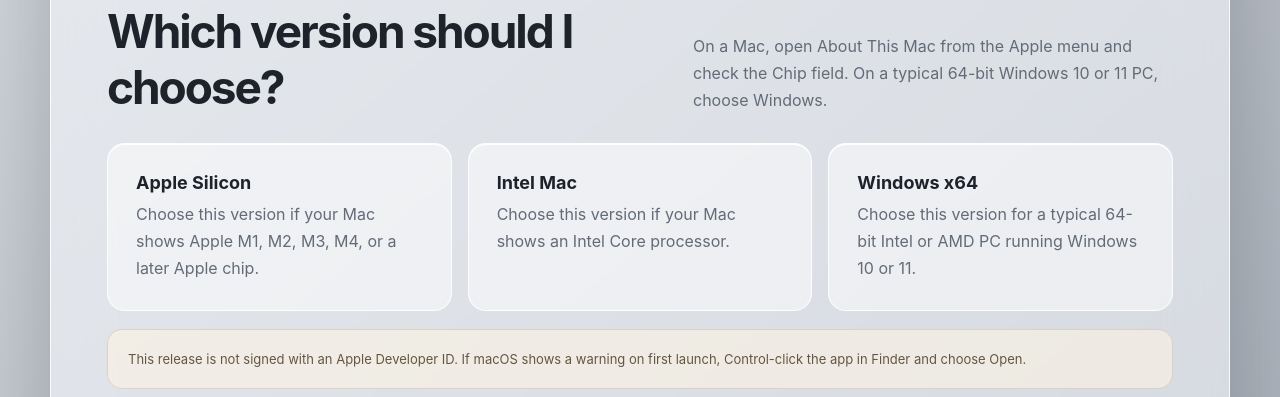
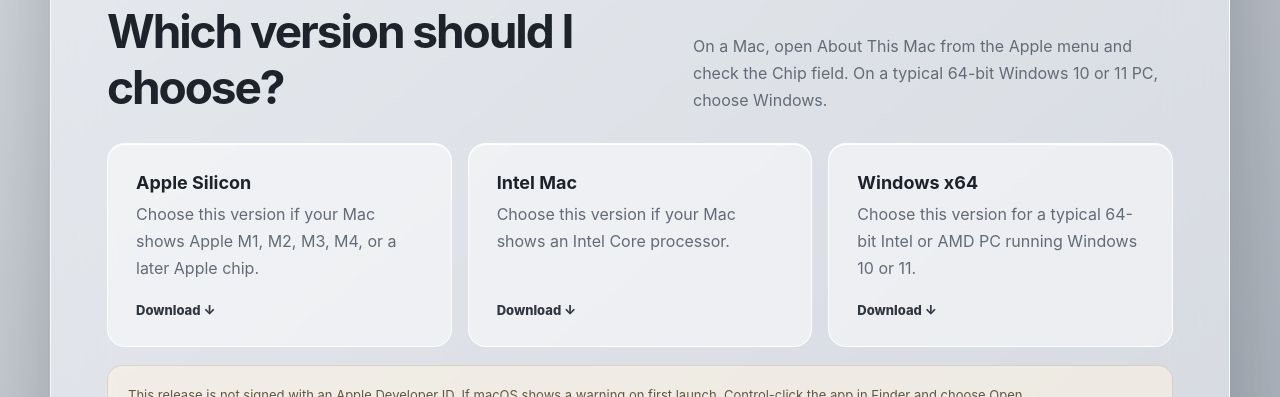
Before and after one commit to matcha-gumii/task-progress-board-mac, an Electron app: page docs/index.html in a window 1280 px wide. Shown: the part 1207-1604 px from the top of the page. Drawn offline with Linux system fonts and the light colour scheme.

Commit message:
Link platform guide cards to downloads

```diff
--- a/docs/index.html
+++ b/docs/index.html
@@ -81,9 +81,11 @@
     .feature h3 { margin:0 0 9px; font-size:17px; }
     .feature p { margin:0; color:var(--muted); font-size:14px; line-height:1.7; }
     .guide { display:grid; grid-template-columns:repeat(auto-fit,minmax(220px,1fr)); gap:16px; }
-    .guide-card { padding:28px; border:1px solid var(--line); border-radius:18px; background:rgba(255,255,255,.5); box-shadow:inset 0 1px 0 #fff; }
+    .guide-card { display:flex; flex-direction:column; padding:28px; color:inherit; text-decoration:none; border:1px solid var(--line); border-radius:18px; background:rgba(255,255,255,.5); box-shadow:inset 0 1px 0 #fff; transition:transform .18s ease,box-shadow .18s ease,background .18s ease; }
+    .guide-card:hover { transform:translateY(-2px); background:rgba(255,255,255,.68); box-shadow:0 14px 28px rgba(53,61,71,.12),inset 0 1px 0 #fff; }
     .guide-card strong { display:block; margin-bottom:8px; font-size:18px; }
-    .guide-card p { margin:0; color:var(--muted); line-height:1.7; }
+    .guide-card p { flex:1; margin:0; color:var(--muted); line-height:1.7; }
+    .guide-link { display:inline-block; margin-top:20px; color:#303741; font-size:13px; font-weight:800; }
     .notice { margin-top:18px; padding:18px 20px; border:1px solid rgba(129,105,77,.2); border-radius:15px; background:rgba(255,246,228,.54); color:#655640; font-size:13px; line-height:1.7; }
     .license { display:flex; align-items:center; justify-content:space-between; gap:24px; padding:28px; border:1px solid rgba(255,255,255,.86); border-radius:19px; background:linear-gradient(145deg,rgba(255,255,255,.7),rgba(217,221,226,.5)); box-shadow:inset 0 1px 0 #fff; }
     .license p { max-width:720px; margin:8px 0 0; color:var(--muted); line-height:1.7; }
@@ -179,9 +181,9 @@
       <section class="section" id="download-help">
         <div class="section-head"><h2 data-ja="どれを選べばいい？" data-en="Which version should I choose?">どれを選べばいい？</h2><p data-ja="Macはメニューの「このMacについて」でチップを確認できます。Windows 10／11の一般的な64bit PCはWindows版を選んでください。" data-en="On a Mac, open About This Mac from the Apple menu and check the Chip field. On a typical 64-bit Windows 10 or 11 PC, choose Windows.">Macはメニューの「このMacについて」でチップを確認できます。Windows 10／11の一般的な64bit PCはWindows版を選んでください。</p></div>
         <div class="guide">
-          <div class="guide-card"><strong>Apple Silicon</strong><p data-ja="「Apple M1」「M2」「M3」「M4」などと表示されるMacはこちらです。" data-en="Choose this version if your Mac shows Apple M1, M2, M3, M4, or a later Apple chip.">「Apple M1」「M2」「M3」「M4」などと表示されるMacはこちらです。</p></div>
-          <div class="guide-card"><strong>Intel Mac</strong><p data-ja="「Intel Core i5」「Intel Core i7」などと表示されるMacはこちらです。" data-en="Choose this version if your Mac shows an Intel Core processor.">「Intel Core i5」「Intel Core i7」などと表示されるMacはこちらです。</p></div>
-          <div class="guide-card"><strong>Windows x64</strong><p data-ja="Windows 10／11を搭載した一般的なIntel・AMD製64bit PCはこちらです。" data-en="Choose this version for a typical 64-bit Intel or AMD PC running Windows 10 or 11.">Windows 10／11を搭載した一般的なIntel・AMD製64bit PCはこちらです。</p></div>
+          <a class="guide-card" href="https://github.com/matcha-gumii/task-progress-board-mac/releases/latest/download/Task-Progress-Board-1.0.0-mac-arm64.dmg"><strong>Apple Silicon</strong><p data-ja="「Apple M1」「M2」「M3」「M4」などと表示されるMacはこちらです。" data-en="Choose this version if your Mac shows Apple M1, M2, M3, M4, or a later Apple chip.">「Apple M1」「M2」「M3」「M4」などと表示されるMacはこちらです。</p><span class="guide-link" data-ja="ダウンロード ↓" data-en="Download ↓">ダウンロード ↓</span></a>
+          <a class="guide-card" href="https://github.com/matcha-gumii/task-progress-board-mac/releases/latest/download/Task-Progress-Board-1.0.0-mac-x64.dmg"><strong>Intel Mac</strong><p data-ja="「Intel Core i5」「Intel Core i7」などと表示されるMacはこちらです。" data-en="Choose this version if your Mac shows an Intel Core processor.">「Intel Core i5」「Intel Core i7」などと表示されるMacはこちらです。</p><span class="guide-link" data-ja="ダウンロード ↓" data-en="Download ↓">ダウンロード ↓</span></a>
+          <a class="guide-card" href="https://github.com/matcha-gumii/task-progress-board-mac/releases/latest/download/Task-Progress-Board-1.0.0-windows-x64.exe"><strong>Windows x64</strong><p data-ja="Windows 10／11を搭載した一般的なIntel・AMD製64bit PCはこちらです。" data-en="Choose this version for a typical 64-bit Intel or AMD PC running Windows 10 or 11.">Windows 10／11を搭載した一般的なIntel・AMD製64bit PCはこちらです。</p><span class="guide-link" data-ja="ダウンロード ↓" data-en="Download ↓">ダウンロード ↓</span></a>
         </div>
         <div class="notice" data-ja="現在の配布版はApple Developer IDで署名されていません。初回起動時にmacOSの警告が表示された場合は、FinderでアプリをControlキーを押しながらクリックし、「開く」を選択してください。" data-en="This release is not signed with an Apple Developer ID. If macOS shows a warning on first launch, Control-click the app in Finder and choose Open.">現在の配布版はApple Developer IDで署名されていません。初回起動時にmacOSの警告が表示された場合は、FinderでアプリをControlキーを押しながらクリックし、「開く」を選択してください。</div>
         <div class="notice" data-ja="Windows版もコード署名されていません。Microsoft Defender SmartScreenの警告が表示された場合は、発行元とダウンロード元を確認したうえで実行してください。" data-en="The Windows build is also unsigned. If Microsoft Defender SmartScreen shows a warning, verify the publisher and download source before running the installer.">Windows版もコード署名されていません。Microsoft Defender SmartScreenの警告が表示された場合は、発行元とダウンロード元を確認したうえで実行してください。</div>
```
